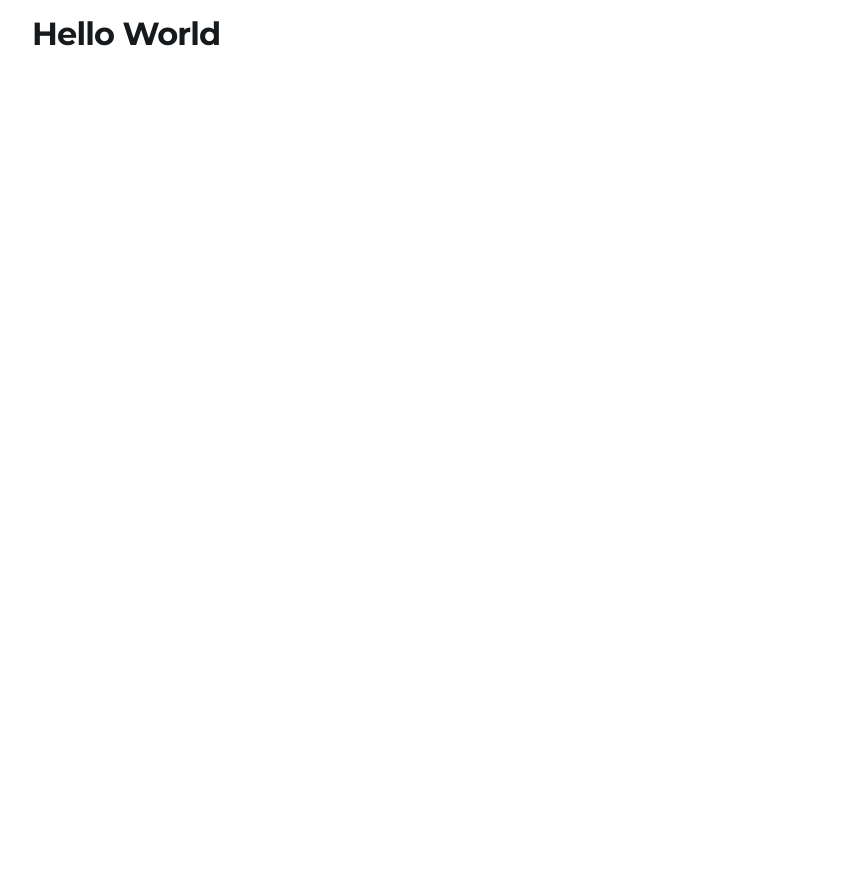
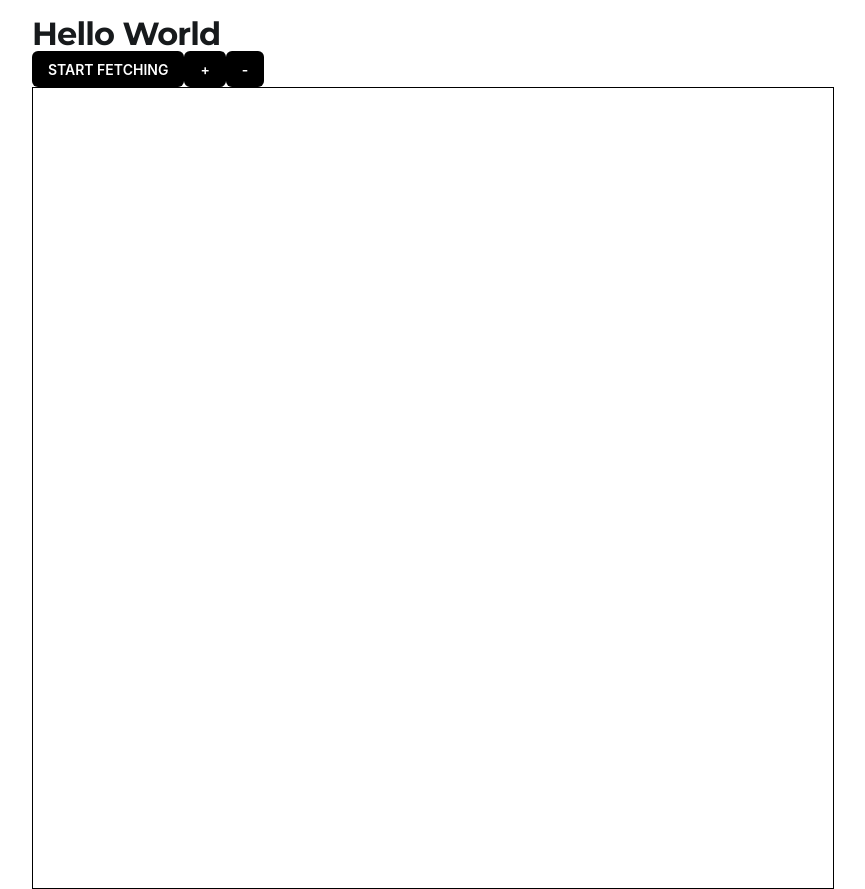
Before and after one commit to despaintroy/flight-tracker, a Next.js app: page / in a window 1280 px wide. Shown: the whole page, without its empty margins (32-897 px from the left). Before the commit the page ends 800 px from the top, so only its background shows below. Built offline with nearby package versions, Linux system fonts and the light colour scheme.

Commit message:
radar demo

```diff
--- a/src/app/page.tsx
+++ b/src/app/page.tsx
@@ -1,9 +1,21 @@
 import {Container, Typography} from "@mui/joy"
+import RadarDemo from "@/components/RadarDemo"
 
 export default function Home() {
   return (
     <Container sx={{mt: 2}}>
       <Typography level="h1">Hello World</Typography>
+      <RadarDemo />
+      {/*<Map*/}
+      {/*  mapboxAccessToken="<Mapbox access token>"*/}
+      {/*  initialViewState={{*/}
+      {/*    longitude: -100,*/}
+      {/*    latitude: 40,*/}
+      {/*    zoom: 3.5*/}
+      {/*  }}*/}
+      {/*  style={{width: 600, height: 400}}*/}
+      {/*  mapStyle="mapbox://styles/mapbox/streets-v9"*/}
+      {/*/>*/}
     </Container>
   )
 }
--- /dev/null
+++ b/src/components/RadarDemo.tsx
@@ -0,0 +1,86 @@
+"use client"
+
+import {FC, useEffect, useRef, useState} from "react"
+import {Button} from "@mui/joy"
+import {getAirplanes} from "@/services/adsb"
+import {AircraftData} from "@/services/adsbTypes"
+
+const SLC_COORDS = {
+  lat: 40.7903,
+  lon: -111.9771
+}
+
+const _LOGAN_COORDS = {
+  lat: 41.737,
+  lon: -111.8338
+}
+
+const COORDS = SLC_COORDS
+const CANVAS_SIZE = 800
+const FETCH_RADIUS = 5
+
+const RadarDemo: FC = () => {
+  const canvasRef = useRef<HTMLCanvasElement>(null)
+  const [zoom, setZoom] = useState(1)
+  const [airplanes, setAirplanes] = useState<AircraftData[] | null>(null)
+  const [doFetch, setDoFetch] = useState(false)
+
+  const drawAirplanes = async () => {
+    const response = await getAirplanes({
+      lat: COORDS.lat,
+      lon: COORDS.lon,
+      radius: FETCH_RADIUS
+    })
+    console.log(response)
+    setAirplanes(response.ac)
+  }
+
+  useEffect(() => {
+    if (doFetch) {
+      const interval = setInterval(drawAirplanes, 1000)
+      return () => clearInterval(interval)
+    }
+  }, [doFetch])
+
+  useEffect(() => {
+    const canvas = canvasRef.current
+    if (!canvas) return
+    const ctx = canvas.getContext("2d")
+    if (!ctx) return
+
+    // Clear
+    ctx.clearRect(0, 0, CANVAS_SIZE, CANVAS_SIZE)
+
+    // Draw airplanes on canvas
+    airplanes?.forEach((airplane) => {
+      const xRatio = (airplane.lon - COORDS.lon) * zoom
+      const yRatio = (airplane.lat - COORDS.lat) * zoom
+
+      const x = CANVAS_SIZE / 2 + xRatio
+      const y = CANVAS_SIZE / 2 - yRatio
+
+      ctx.beginPath()
+      ctx.arc(x, y, 5, 0, 2 * Math.PI)
+      ctx.fill()
+    })
+  }, [airplanes, zoom])
+
+  return (
+    <>
+      <Button onClick={() => setDoFetch((prev) => !prev)}>
+        {doFetch ? "FETCHING..." : "START FETCHING"}
+      </Button>
+      <Button onClick={() => setZoom((prev) => prev * 2)}>+</Button>
+      <Button onClick={() => setZoom((prev) => prev / 2)}>-</Button>
+
+      <canvas
+        ref={canvasRef}
+        width={CANVAS_SIZE}
+        height={CANVAS_SIZE}
+        style={{display: "block", border: "1px solid black"}}
+      />
+    </>
+  )
+}
+
+export default RadarDemo
--- a/src/services/adsb.ts
+++ b/src/services/adsb.ts
@@ -4,10 +4,11 @@ import {ADSBEndpointResponse} from "@/services/adsbTypes"
 type FetchAirplanesParams = {
   lat: number
   lon: number
+  /** Radius in nautical miles */
   radius: number
 }
 
-export const fetchAirplanes = async (
+export const getAirplanes = async (
   params: FetchAirplanesParams
 ): Promise<ADSBEndpointResponse> => {
   const {lat, lon, radius} = params
```
